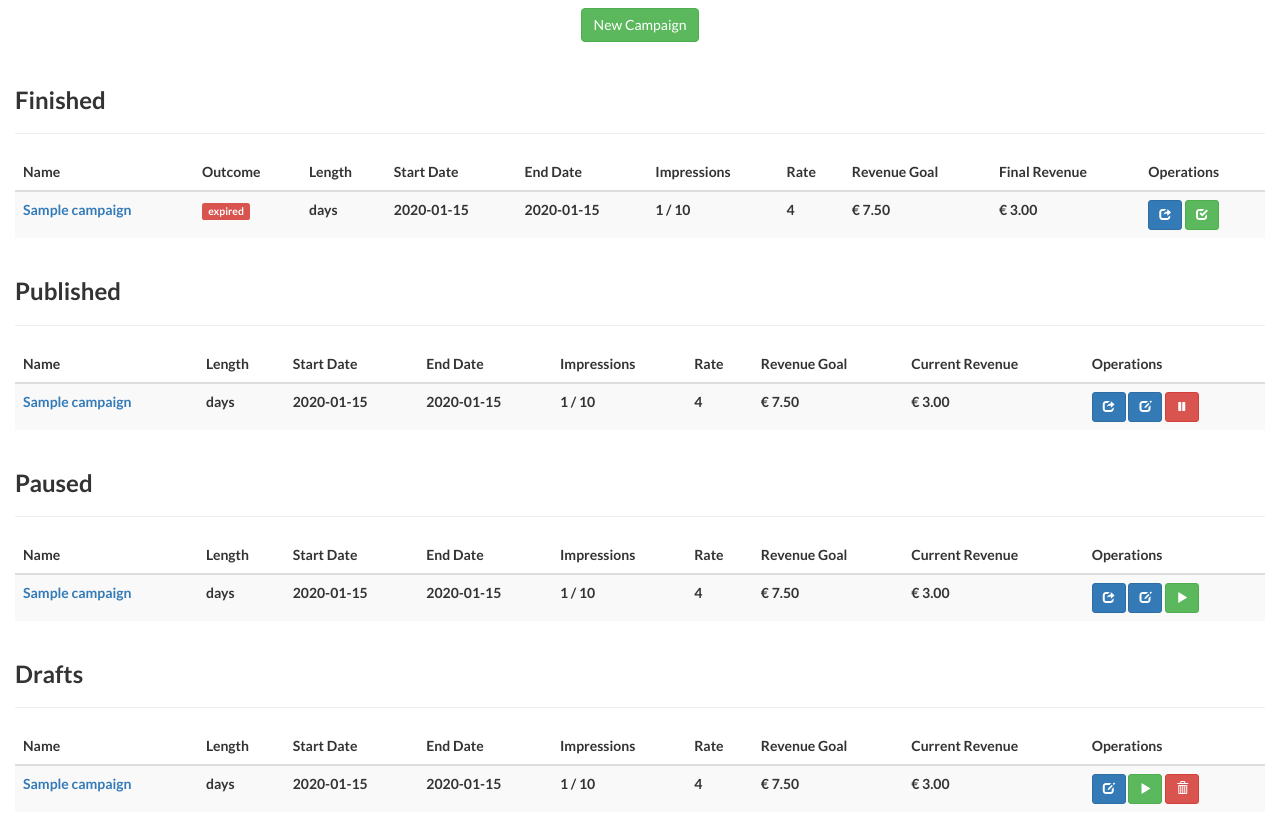
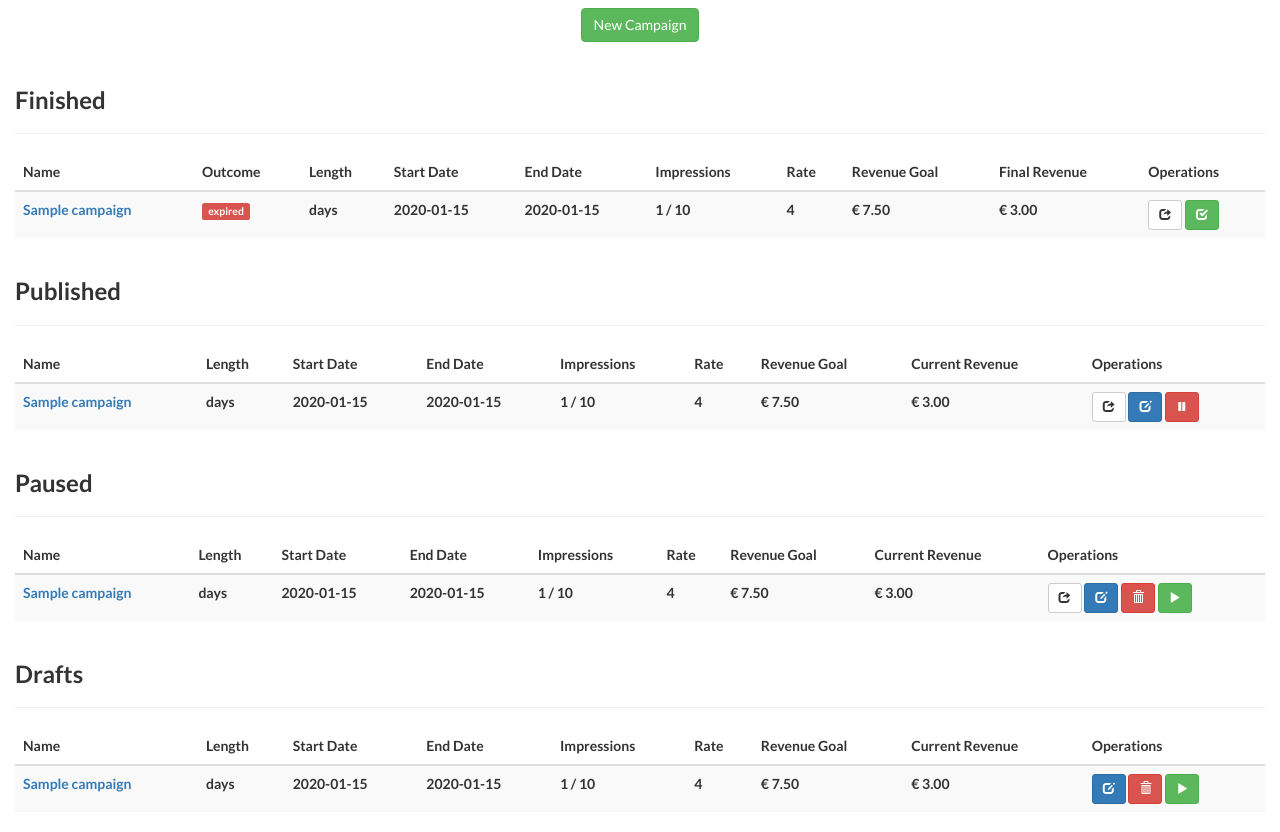
Before and after one commit to assemblio/lidheza, a Flask app: template app/templates/mod_publisher/index.html in a window 1280 px wide. Shown: the part 188-1020 px from the top of the page. Run offline with Flask 2, Linux system fonts and the light colour scheme; the template is opened without the code that fills it: values that come from a table or form of the project are taken from there, most other values are stand-ins (such as "Sample title", 1, 10 or a date in 2020); form fields are guessed from the names that the template uses; parts of the project's set-up code (start-up, migrations or seed data) failed here and were passed over; some libraries are stand-ins or nearby versions.

Commit message:
added delete for paused campaign

```diff
--- a/app/templates/mod_publisher/index.html
+++ b/app/templates/mod_publisher/index.html
@@ -24,13 +24,12 @@
 
             });
 
+            $( ".btn-delete-stopped" ).click(function() {
+                deleteCampaign(this, 'stopped-campaign-id');
+            });
+
             $( ".btn-delete-draft" ).click(function() {
-                var campaign_id = $(this).parent().find('input[id=draft-campaign-id]').val();
-                var action = '{{ url_for('publisher.campaign_delete', pid=publisher._id, campaign_id='XXX')}}'.replace('XXX', campaign_id);
-
-                $('.form-published').attr('method', 'POST');
-                $('.form-published').attr('action', action);
-                $('.form-published').submit();
+                deleteCampaign(this, 'draft-campaign-id')
             });
 
             $( ".btn-stop-published" ).click(function() {
@@ -41,6 +40,16 @@
                 $('.form-published').attr('action', action);
                 $('.form-published').submit();
             });
+
+            function deleteCampaign(source, campaignIDFormElementInputId){
+                var form = $(source).parent();
+                var campaign_id = form.find('input[id=' + campaignIDFormElementInputId + ']').val();
+                var action = '{{ url_for('publisher.campaign_delete', pid=publisher._id, campaign_id='XXX')}}'.replace('XXX', campaign_id);
+
+                form.attr('method', 'POST');
+                form.attr('action', action);
+                form.submit();
+            }
 
             function publishCampaign(source, campaignIDFormElementInputId){
                 var form = $(source).parent();
@@ -172,7 +181,7 @@
                         <td>
                             <form class="form-published" action="" method="">
                                 <input type="hidden" id="published-campaign-id" value="{{ campaign._id }}"/>
-                                <button type="button" class="btn btn-default btn-primary btn-sm btn-share-completed" aria-label="Share" data-campaign-id="{{ campaign._id }}" data-toggle="modal" data-target=".campaign-share-modal">
+                                <button type="button" class="btn btn-default btn-default btn-sm btn-share-completed" aria-label="Share" data-campaign-id="{{ campaign._id }}" data-toggle="modal" data-target=".campaign-share-modal">
                                     <span class="glyphicon glyphicon-share" aria-hidden="true"></span>
                                 </button>
                                 <button type="button" class="btn btn-default btn-success btn-sm btn-archive" aria-label="Archive">
@@ -237,7 +246,7 @@
                         <td>
                             <form class="form-published" action="" method="">
                                 <input type="hidden" id="published-campaign-id" value="{{ campaign._id }}"/>
-                                <button type="button" class="btn btn-default btn-primary btn-sm btn-share-published" aria-label="Share" data-campaign-id="{{ campaign._id }}" data-toggle="modal" data-target=".campaign-share-modal">
+                                <button type="button" class="btn btn-default btn-default btn-sm btn-share-published" aria-label="Share" data-campaign-id="{{ campaign._id }}" data-toggle="modal" data-target=".campaign-share-modal">
                                     <span class="glyphicon glyphicon-share" aria-hidden="true"></span>
                                 </button>
                                 <button type="button" class="btn btn-default btn-primary btn-sm btn-edit-published" aria-label="Edit">
@@ -305,11 +314,14 @@
                         <td>
                             <form class="form-stopped" action="" method="">
                                 <input type="hidden" id="stopped-campaign-id" value="{{ campaign._id }}"/>
-                                <button type="button" class="btn btn-default btn-primary btn-sm btn-share-stopped" aria-label="Share" data-campaign-id="{{ campaign._id }}" data-toggle="modal" data-target=".campaign-share-modal">
+                                <button type="button" class="btn btn-default btn-default btn-sm btn-share-stopped" aria-label="Share" data-campaign-id="{{ campaign._id }}" data-toggle="modal" data-target=".campaign-share-modal">
                                     <span class="glyphicon glyphicon-share" aria-hidden="true"></span>
                                 </button>
                                 <button type="button" class="btn btn-default btn-primary btn-sm btn-edit-stopped" aria-label="Edit">
                                     <span class="glyphicon glyphicon-edit" aria-hidden="true"></span>
+                                </button>
+                                <button type="button" class="btn btn-danger btn-danger btn-sm btn-delete-stopped" aria-label="Delete">
+                                    <span class="glyphicon glyphicon-trash" aria-hidden="true"></span>
                                 </button>
                                 <button type="button" class="btn btn-default btn-success btn-sm btn-play-stopped" aria-label="Play">
                                     <span class="glyphicon glyphicon-play" aria-hidden="true"></span>
@@ -376,14 +388,14 @@
                                 <button type="button" class="btn btn-default btn-primary btn-sm btn-edit-draft" aria-label="Edit">
                                     <span class="glyphicon glyphicon-edit" aria-hidden="true"></span>
                                 </button>
+                                <button type="button" class="btn btn-danger btn-primary btn-sm btn-delete-draft" aria-label="Delete">
+                                    <span class="glyphicon glyphicon-trash" aria-hidden="true"></span>
+                                </button>
                                 {% if campaign.assets and campaign.assets|length > 0 %}
                                 <button type="button" class="btn btn-default btn-success btn-sm btn-play-draft" aria-label="Play">
                                     <span class="glyphicon glyphicon-play" aria-hidden="true"></span>
                                 </button>
                                 {% endif %}
-                                <button type="button" class="btn btn-danger btn-primary btn-sm btn-delete-draft" aria-label="Delete">
-                                    <span class="glyphicon glyphicon-trash" aria-hidden="true"></span>
-                                </button>
                             </form>
                         </td>
                     </tr>
```
